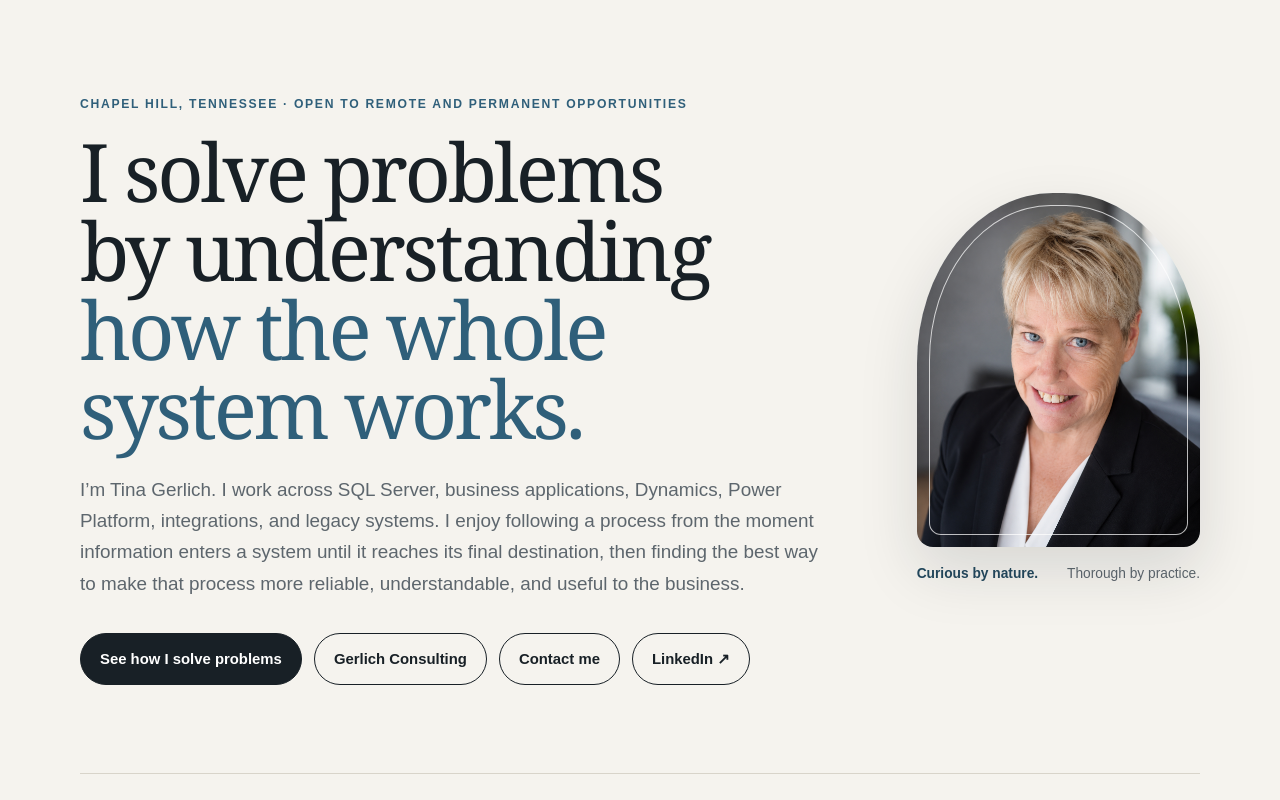
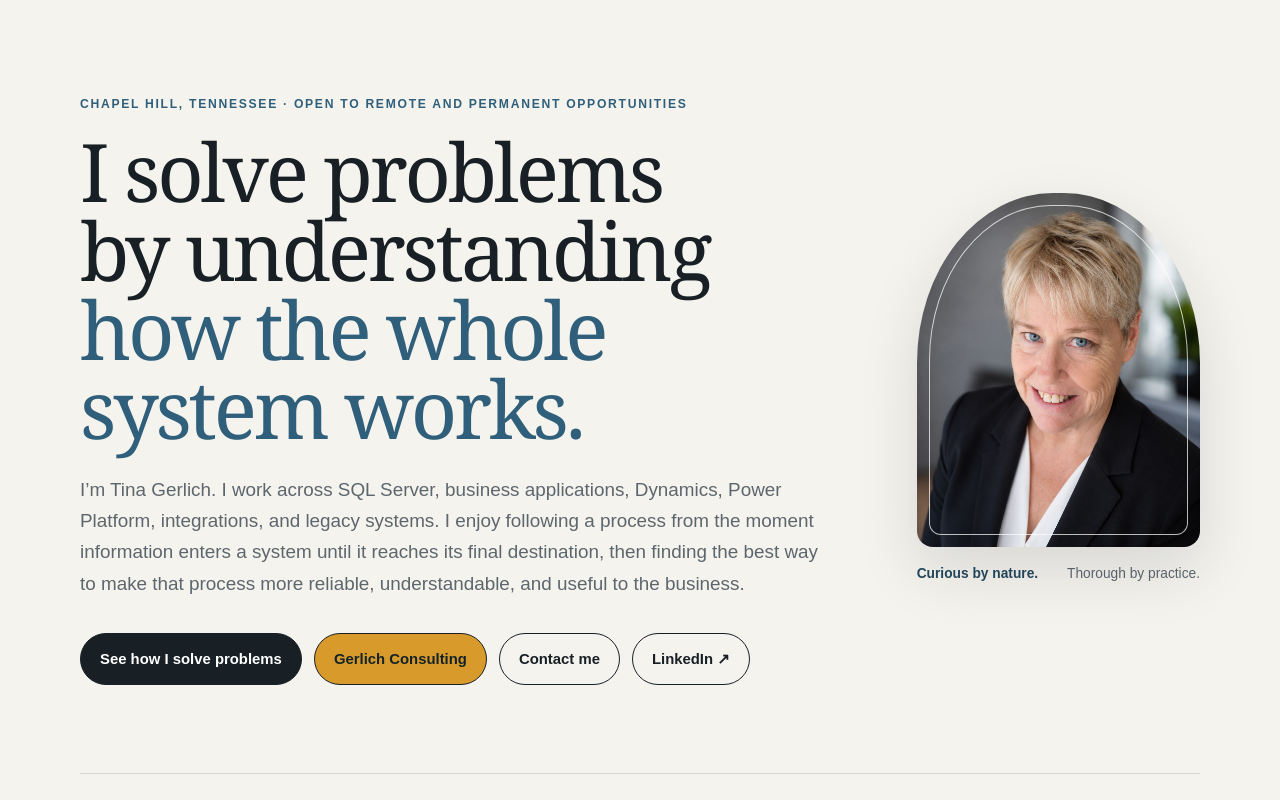
Before and after one commit to tgerlich1/TinaGerlich-Portfolio, a Next.js app: page / in a window 1280 px wide. Shown: the top 800 px of the page. Built offline with nearby package versions, Linux system fonts and the light colour scheme.

Commit message:
button changed to gold

```diff
--- a/app/globals.css
+++ b/app/globals.css
@@ -78,6 +78,18 @@ h1 span { color: var(--accent); }
   gap: 12px;
   margin-top: 34px;
   flex-wrap: wrap;
+}
+
+.consulting-button {
+  background-color: #D89B2B;
+  border-color: #D89B2B;
+  color: #142328;
+}
+
+.consulting-button:hover {
+  background-color: #B97E18;
+  border-color: #B97E18;
+  color: #ffffff;
 }
 
 .button {
--- a/app/page.js
+++ b/app/page.js
@@ -87,7 +87,7 @@ export default function Home() {
           </p>
           <div className="actions">
             <a className="button primary" href="#work">See how I solve problems</a>
-            <a className="button secondary" href="/consulting">Gerlich Consulting</a>
+            <a className="button consulting-button" href="/consulting"> Gerlich Consulting </a>
             <a className="button secondary" href="#contact">Contact me</a>
             <a
               className="button secondary"
```
